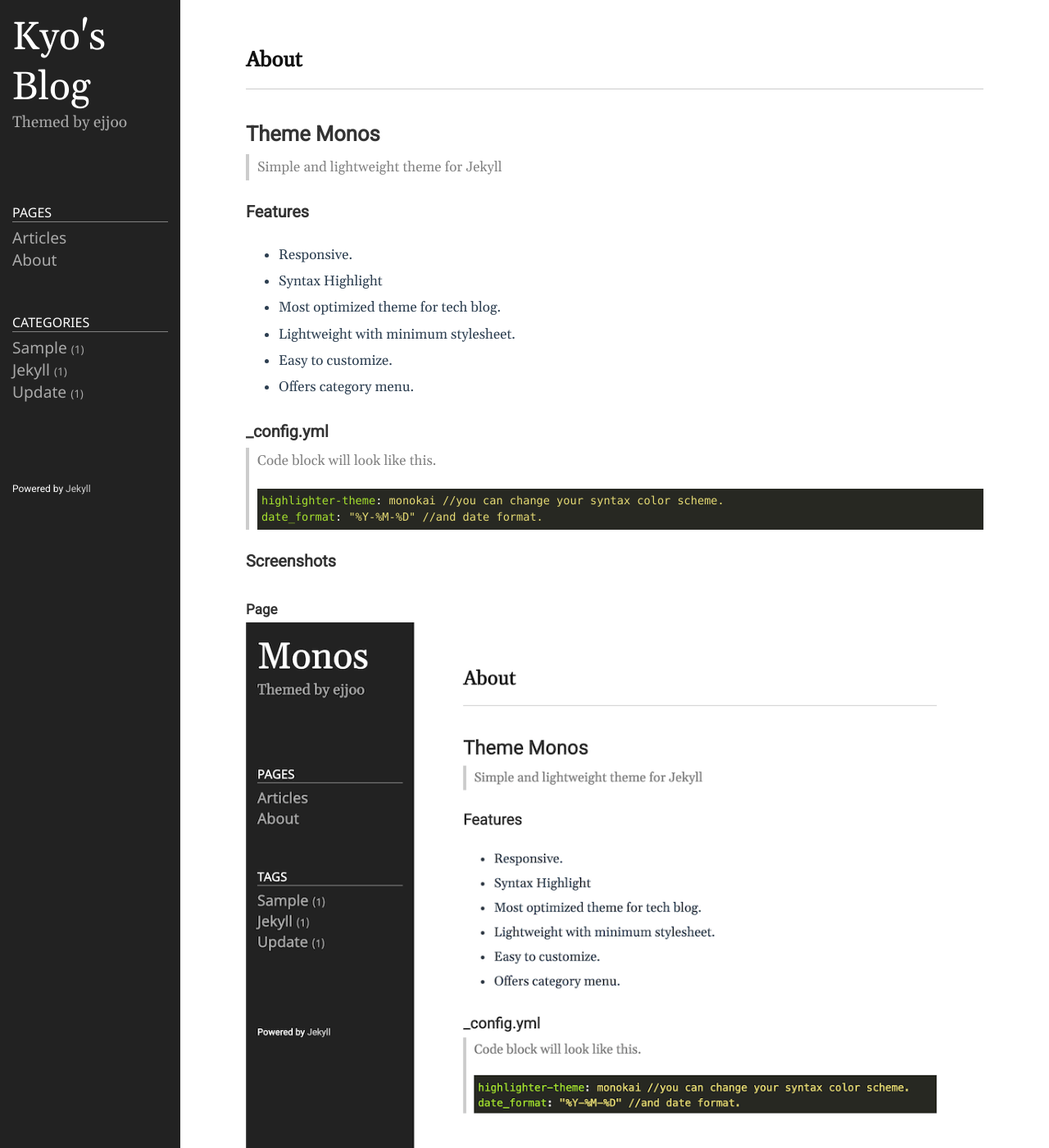
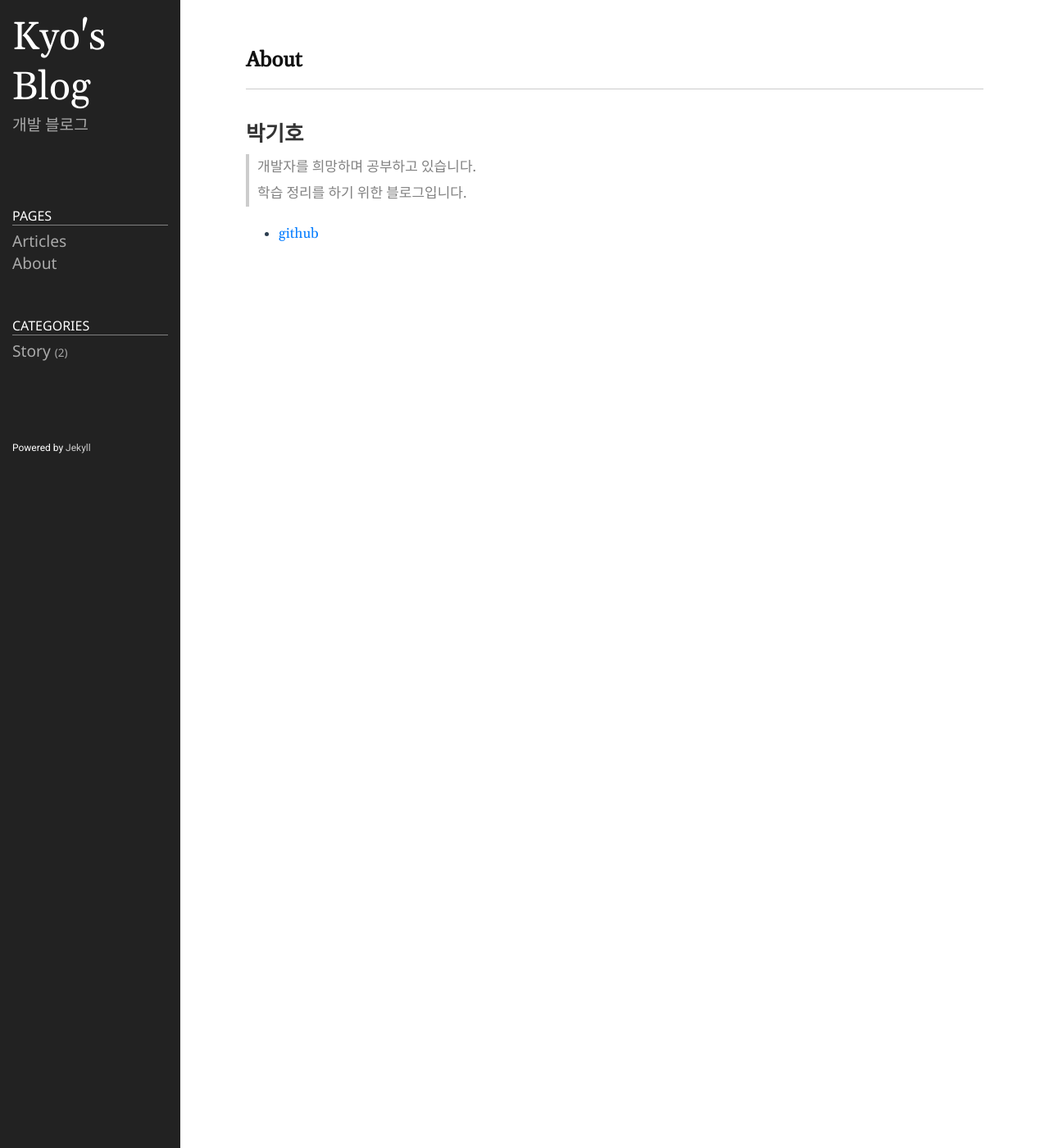
Before and after one commit to qkrrlgh519/qkrrlgh519.github.io, a Jekyll site: the page built from README.md, in a window 1280 px wide and 1400 px high. Shown: the whole window at 82% size. Built offline with Jekyll 4.4.1, drawn with Linux system fonts in a browser that asks for light colours; some of the changed text lies outside the part shown.

Commit message:
First Post

```diff
--- a/_config.yml
+++ b/_config.yml
@@ -21,7 +21,7 @@
 title: Kyo's Blog
 email: qkrrlgh519@naver.com
 description: >- # this means to ignore newlines until "baseurl:"
-  Themed by ejjoo
+  개발 블로그
 baseurl: "/" # the subpath of your site, e.g. /blog
 url: "https://qkrrlgh519.github.io" # the base hostname & protocol for your site, e.g. http://example.com
 github_username: qkrrlgh519
--- a/_posts/2020-01-02-welcome-to-jekyll.markdown
+++ b/_posts/2020-01-02-welcome-to-jekyll.markdown
@@ -2,7 +2,7 @@
 layout: post
 title:  "Welcome to Jekyll!"
 date:   2020-01-02 19:31:29 +0900
-categories: jekyll update
+categories: Story
 ---
 You’ll find this post in your `_posts` directory. Go ahead and edit it and re-build the site to see your changes. You can rebuild the site in many different ways, but the most common way is to run `jekyll serve`, which launches a web server and auto-regenerates your site when a file is updated.
 
```
Also changed, not shown: _posts/2020-01-02-post1.markdown (deleted, +0 -13 lines), _posts/2020-08-29-First-Post.markdown (added, +23 -0 lines), README.md, public/img/header_start.jpg (added).
